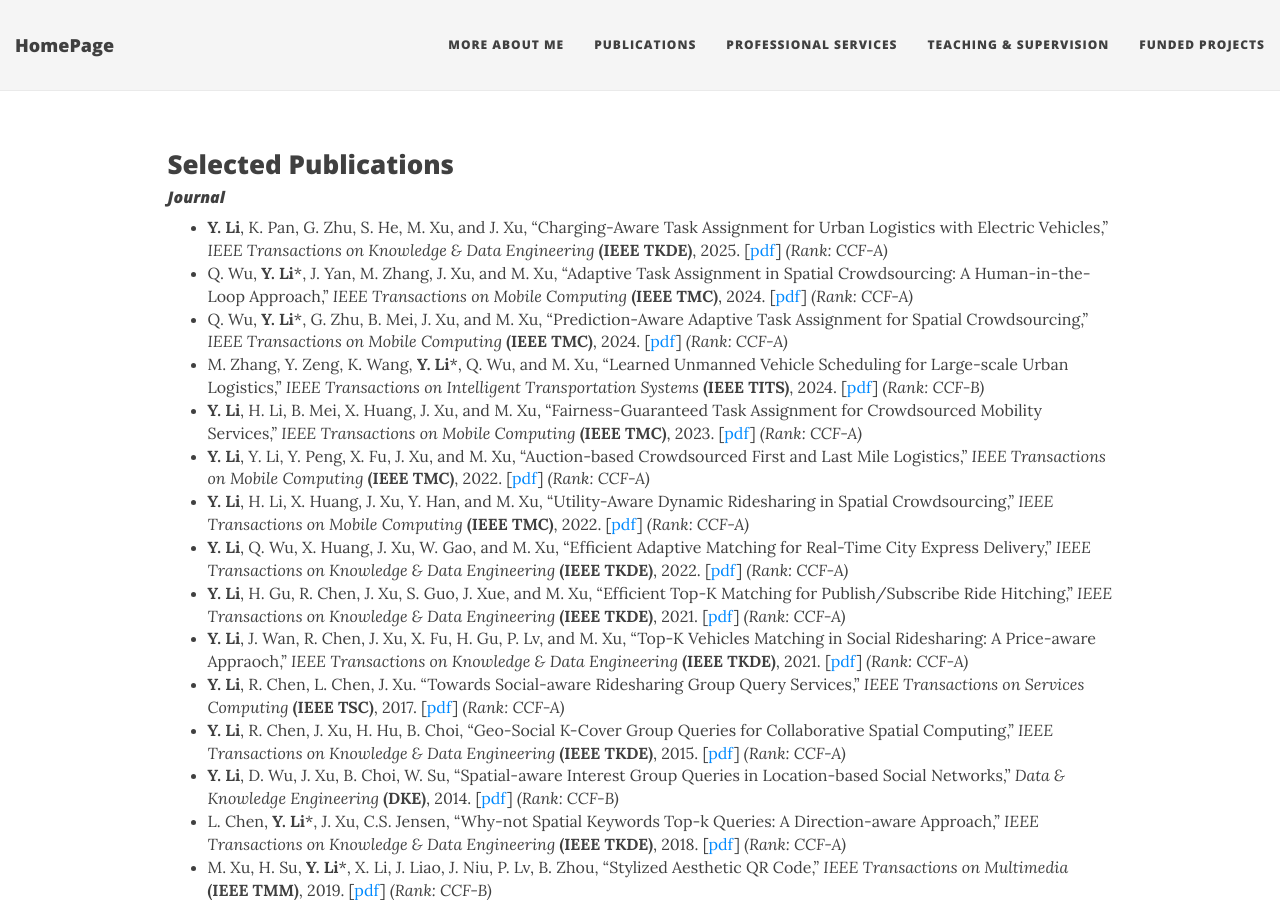
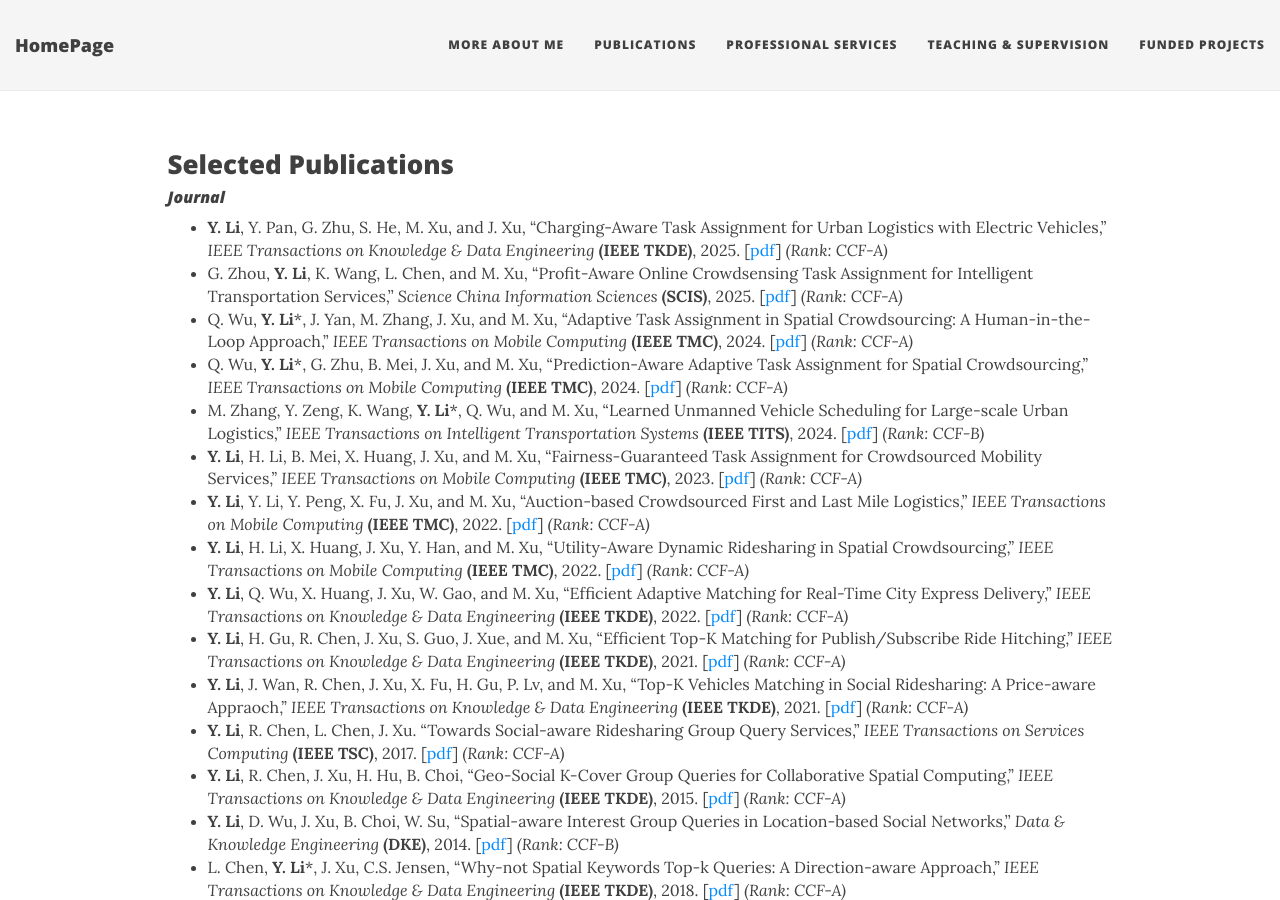
Before and after one commit to zzudb/zzudb.github.io, a Jekyll site: the page built from pages/mypublications.md, in a window 1280 px wide and 900 px high. Built offline with Jekyll 4.4.1, drawn with Linux system fonts in a browser that asks for light colours; nearby versions of some CDN libraries.

Commit message:
Update mypublications.md

```diff
--- a/pages/mypublications.md
+++ b/pages/mypublications.md
@@ -5,7 +5,8 @@ show-avatar: false
 <h2 style="text-align: left;">Selected Publications</h2>
 
 #### _Journal_
-* **Y. Li**, K. Pan, G. Zhu, S. He, M. Xu, and J. Xu, "Charging-Aware Task Assignment for Urban Logistics with Electric Vehicles,'' _IEEE Transactions on Knowledge & Data Engineering_ **(IEEE TKDE)**, 2025. [[pdf](https://zzudb.github.io/pages/mypublications/)] _(Rank: CCF-A)_
+* **Y. Li**, Y. Pan, G. Zhu, S. He, M. Xu, and J. Xu, "Charging-Aware Task Assignment for Urban Logistics with Electric Vehicles,'' _IEEE Transactions on Knowledge & Data Engineering_ **(IEEE TKDE)**, 2025. [[pdf](https://zzudb.github.io/pages/mypublications/)] _(Rank: CCF-A)_
+* G. Zhou, **Y. Li**, K. Wang, L. Chen, and M. Xu, "Profit-Aware Online Crowdsensing Task Assignment for Intelligent Transportation Services,'' _Science China Information Sciences_ **(SCIS)**, 2025. [[pdf](https://zzudb.github.io/pages/mypublications/)] _(Rank: CCF-A)_
 * Q. Wu, **Y. Li***, J. Yan, M. Zhang, J. Xu, and M. Xu, "Adaptive Task Assignment in Spatial Crowdsourcing: A Human-in-the-Loop Approach,'' _IEEE Transactions on Mobile Computing_ **(IEEE TMC)**, 2024. [[pdf](https://zzudb.github.io/pages/mypublications/)] _(Rank: CCF-A)_
 * Q. Wu, **Y. Li***, G. Zhu, B. Mei, J. Xu, and M. Xu, "Prediction-Aware Adaptive Task Assignment for Spatial Crowdsourcing,'' _IEEE Transactions on Mobile Computing_ **(IEEE TMC)**, 2024. [[pdf](https://zzudb.github.io/pages/mypublications/)] _(Rank: CCF-A)_
 * M. Zhang, Y. Zeng, K. Wang, **Y. Li***, Q. Wu, and M. Xu, "Learned Unmanned Vehicle Scheduling for Large-scale Urban Logistics,'' _IEEE Transactions on Intelligent Transportation Systems_ **(IEEE TITS)**, 2024. [[pdf](https://zzudb.github.io/pages/mypublications/)] _(Rank: CCF-B)_
```
